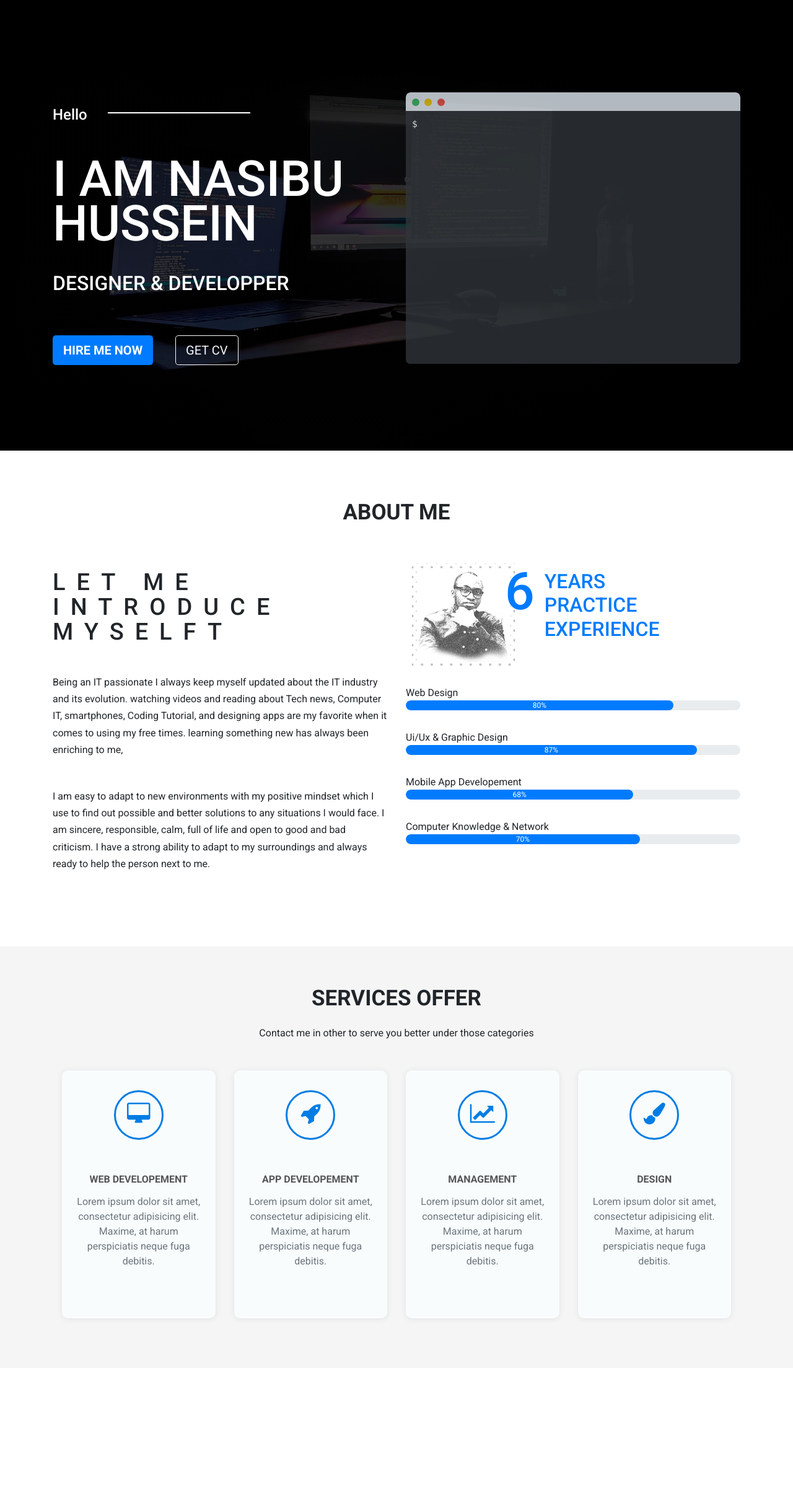
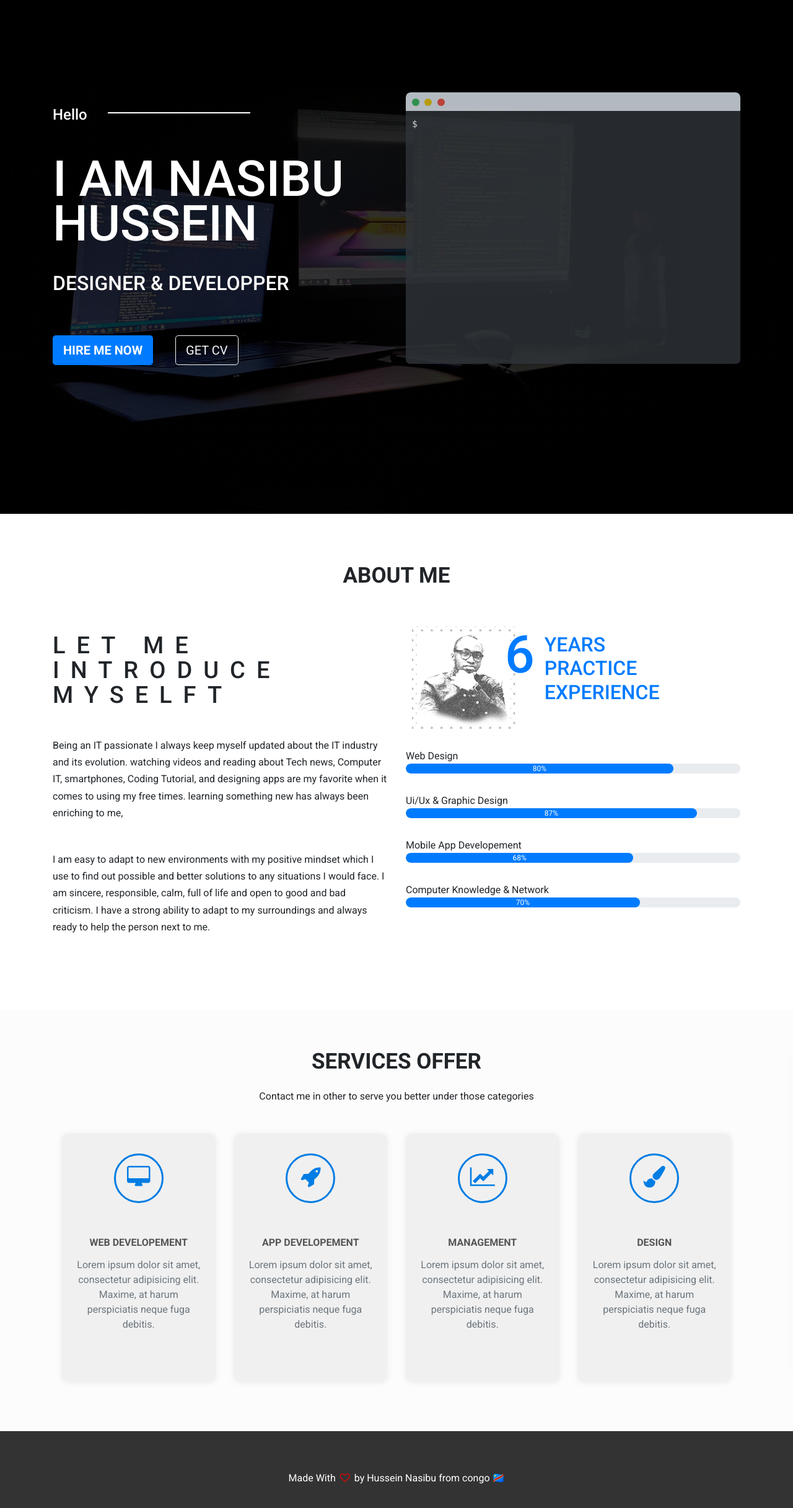
Before and after one commit to nasibudesign/nastech, a plain HTML site: page index.html in a window 1280 px wide. Shown: the part 75-2508 px from the top of the page at 62% size. Before the commit the page ends 2282 px from the top, so only its background shows below. Drawn offline with nearby package versions, Linux system fonts and the light colour scheme; a script that the page names is missing.

Commit message:
footer added

```diff
--- a/index.html
+++ b/index.html
@@ -269,9 +269,18 @@
     </div>
 </section>
 
+<!-------- Portofolio ----------->
 
 
 
+
+
+<!----------Footer---------->
+<section id="footer">
+        <div class="container text-center">
+          <p>Made With <i class="fa fa-heart-o"></i>  by Hussein Nasibu from congo 🇨🇩 </p>
+        </div>
+</section>
 
 
 
--- a/style.css
+++ b/style.css
@@ -70,12 +70,12 @@
 #home-site{
     background-image: linear-gradient(rgba(0, 0, 0, 0.863),rgba(0, 0, 0, 0.747)),
     url(img/home.jpg);
-    height: 92vh;
+    height: auto;
     background-size: cover;
     background-position: center;
     color: white !important;
     padding-top: 50px;
-    padding-bottom: 50px;
+    padding-bottom: 15rem;
 }
 .site-title h3{
     padding-top:20% ;
@@ -191,7 +191,7 @@ p.para{
 /*---------Services---------*/
 .services-area{
     padding: 3rem 0;
-    background-color: whitesmoke;
+    background-color: rgba(238, 238, 238, 0.212);
     text-align: center;
 }
 .services-title h1{
@@ -199,7 +199,7 @@ p.para{
     font-weight: bold;
 }
 .services{
-    background: rgba(248, 252, 253, 0.973);
+    background: rgba(240, 240, 240, 0.959);
     padding: 2rem 0;
     width: auto;
     border-radius: 10px;
@@ -233,6 +233,23 @@ p.para{
 
 
 
+/*-------Footer--------*/
+#footer
+{
+    background: #333;
+    color: #fff;
+    padding-top: 4rem;
+    padding-bottom: 2rem ;
+}
+.fa-heart-o
+{
+    margin: 3px;
+    color: red;
+}
+
+
+
+
 
 
 
@@ -260,7 +277,7 @@ p.para{
     }
     #home-site{
         height: auto;
-        padding-bottom: 4rem;
+        padding-bottom: 5rem;
 
     }
     .site-title h1{
@@ -279,6 +296,7 @@ p.para{
        text-align: center;
        height: auto;
        padding-bottom: 4rem;
+       padding-top: 2rem;
 
    }
    .site-buttons{
```
